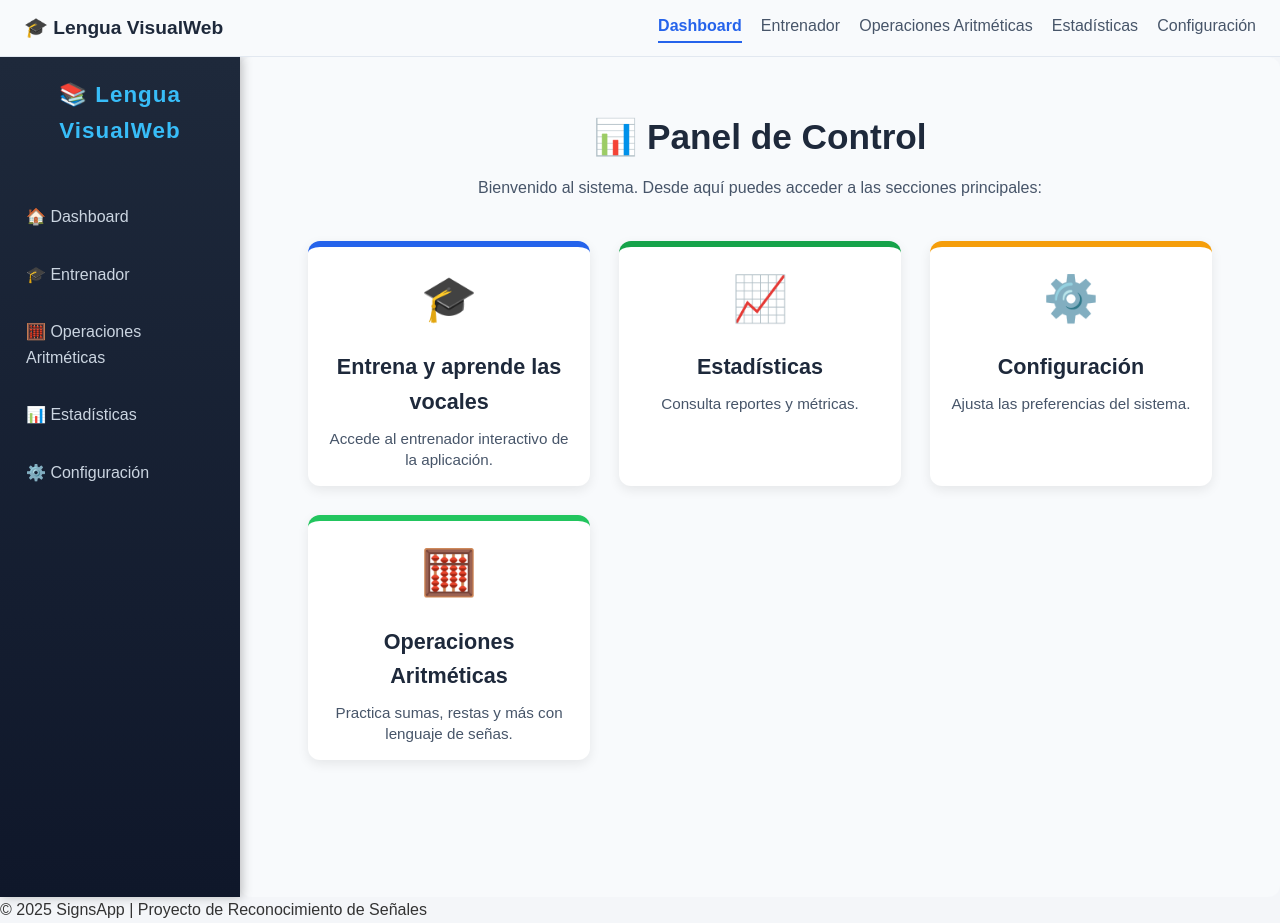
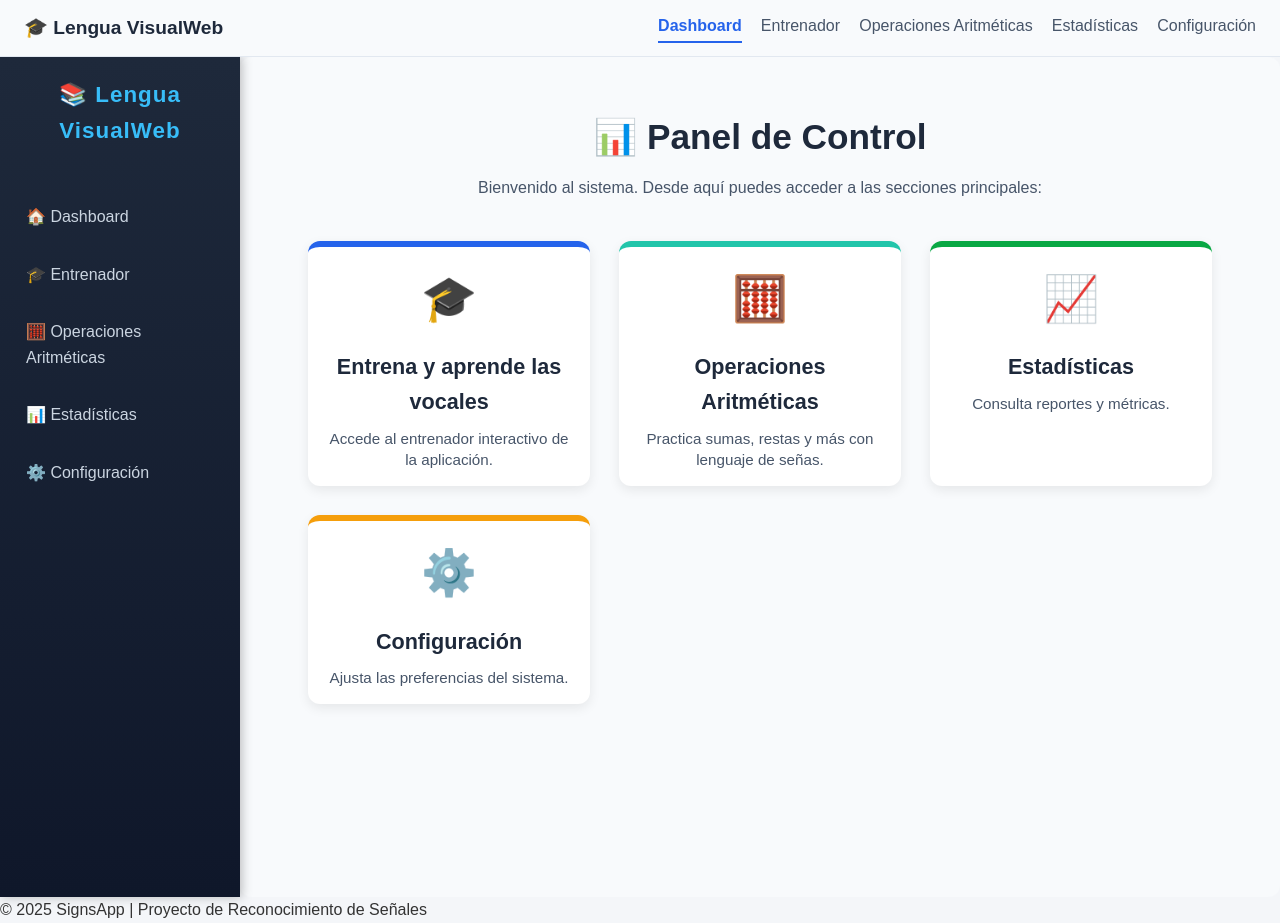
Before and after one commit to aguilarjordy/FINAL, a React (Vite) app in the folder frontend/: page / in a window 1280 px wide. Built offline with nearby package versions, Linux system fonts and the light colour scheme.

Commit message:
Arreglar colores de los cards

```diff
--- a/frontend/src/pages/Dashboard.jsx
+++ b/frontend/src/pages/Dashboard.jsx
@@ -21,6 +21,13 @@ function Dashboard() {
           <p>Accede al entrenador interactivo de la aplicación.</p>
         </Link>
 
+        {/* Nueva tarjeta: Operaciones Aritméticas */}
+        <Link to="/aritmetica" className="card card-success">
+          <div className="card-icon">🧮</div>
+          <h2>Operaciones Aritméticas</h2>
+          <p>Practica sumas, restas y más con lenguaje de señas.</p>
+        </Link>
+
         <Link to="/estadisticas" className="card card-info">
           <div className="card-icon">📈</div>
           <h2>Estadísticas</h2>
@@ -33,12 +40,6 @@ function Dashboard() {
           <p>Ajusta las preferencias del sistema.</p>
         </Link>
 
-        {/* Nueva tarjeta: Operaciones Aritméticas */}
-        <Link to="/aritmetica" className="card card-success">
-          <div className="card-icon">🧮</div>
-          <h2>Operaciones Aritméticas</h2>
-          <p>Practica sumas, restas y más con lenguaje de señas.</p>
-        </Link>
       </div>
     </div>
   );
--- a/frontend/src/styles/dashboard.css
+++ b/frontend/src/styles/dashboard.css
@@ -78,7 +78,7 @@
 }
 
 .card-info {
-  border-top: 6px solid #16a34a; /* verde */
+  border-top: 6px solid #09a844; /* verde */
   background: #ecfdf5;           /* verde muy claro */
 }
 
@@ -89,7 +89,7 @@
 
 /* 🔥 Nueva tarjeta para Operaciones Aritméticas */
 .card-success {
-  border-top: 6px solid #22c55e; /* verde brillante */
+  border-top: 6px solid #22c5aa; /* verde brillante */
   background: #f0fdf4;           /* verde muy claro */
 }
 
```
